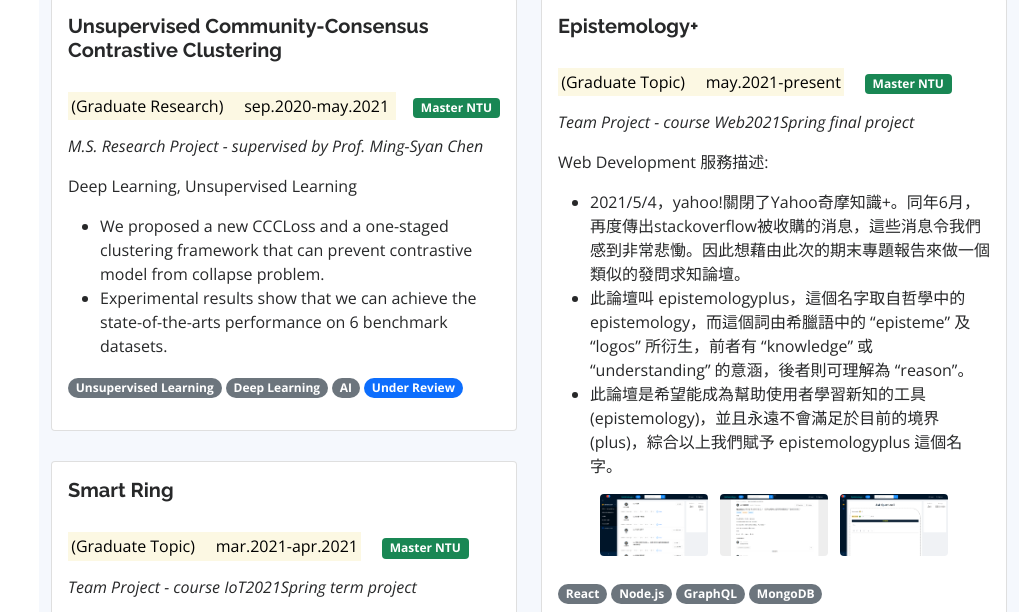
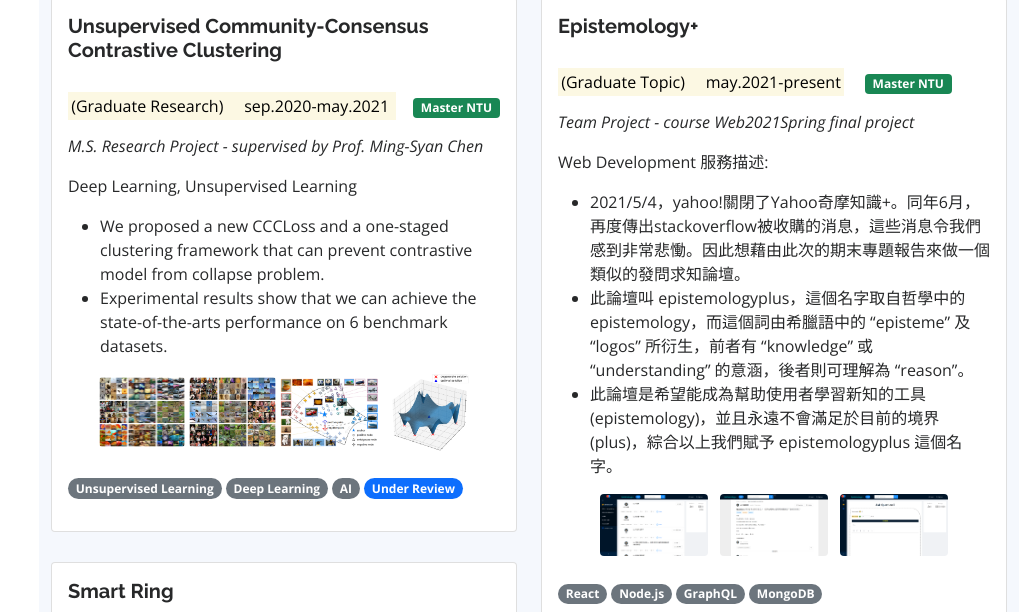
Before and after one commit to wubinary/wubinary.github.io, a plain HTML site: page index.html in a window 1280 px wide. Shown: the part 4186-4798 px from the top of the page, without its empty margins (261-1280 px from the left). Drawn offline with nearby package versions, Linux system fonts and the light colour scheme.

Commit message:
add UCCC images

```diff
--- a/index.html
+++ b/index.html
@@ -354,6 +354,13 @@
                                         can prevent contrastive model from collapse problem. </li>
                                     <li>Experimental results show that we can achieve the state-of-the-arts performance on 6 benchmark datasets. </li>
                                 </ul>
+                                <div class="text-center">
+                                    <img class="rounded" src="assets/img/project/uccc/1.png" style="width: 20%">
+                                    <img class="rounded" src="assets/img/project/uccc/2.png" style="width: 20%">
+                                    <img class="rounded" src="assets/img/project/uccc/intro.png" style="width: 23%">&ensp;
+                                    <img class="rounded" src="assets/img/project/uccc/surface.png" style="width: 18%">
+                                </div>
+                                <br>
                                 <p>
                                     <span class="badge rounded-pill bg-secondary">Unsupervised Learning</span>
                                     <span class="badge rounded-pill bg-secondary">Deep Learning</span>
```
Also changed, not shown: assets/img/project/uccc/1.png (added), assets/img/project/uccc/2.png (added), assets/img/project/uccc/intro.png (added), assets/img/project/uccc/surface.png (added).
